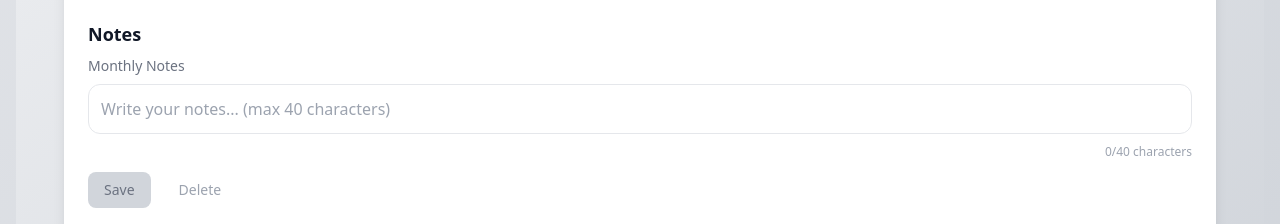
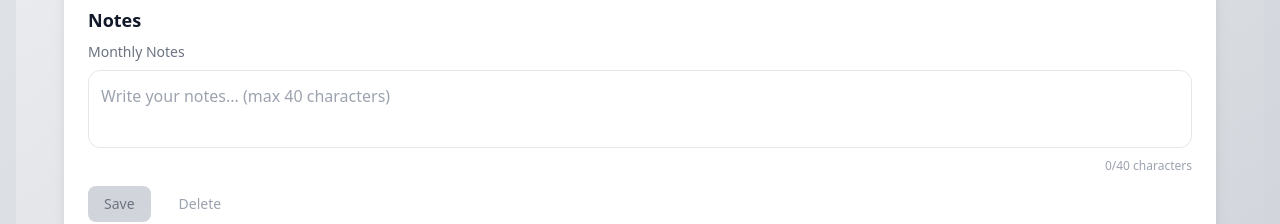
Before and after one commit to iqbal899/interactive-calendar, a Next.js app: page / in a window 1280 px wide. Shown: the part 495-719 px from the top of the page. Built offline with nearby package versions, Linux system fonts and the light colour scheme.

Commit message:
fixed: textarea

```diff
--- a/src/components/NotesPanel.tsx
+++ b/src/components/NotesPanel.tsx
@@ -56,9 +56,9 @@ export default function NotesPanel(props: any) {
 
       {/* TEXTAREA */}
       <textarea
-        rows={1}
+        rows={2}
         placeholder={`Write your notes... (max ${MAX_CHARS} characters)`}
-        className="w-full rounded-xl border border-gray-200 dark:border-gray-700 bg-white dark:bg-gray-800 text-gray-900 dark:text-white p-3 resize-none overflow-hidden focus:outline-none focus:ring-2 focus:ring-blue-100 transition-all duration-200"
+        className="w-full rounded-xl border border-gray-200 dark:border-gray-700 bg-white dark:bg-gray-800 text-gray-900 dark:text-white p-3 leading-relaxed resize-none overflow-hidden min-h-[60px] focus:outline-none focus:ring-2 focus:ring-blue-100 transition-all duration-200"
         value={safeNote}
         onChange={(e) => {
           const text = e.target.value;
```
